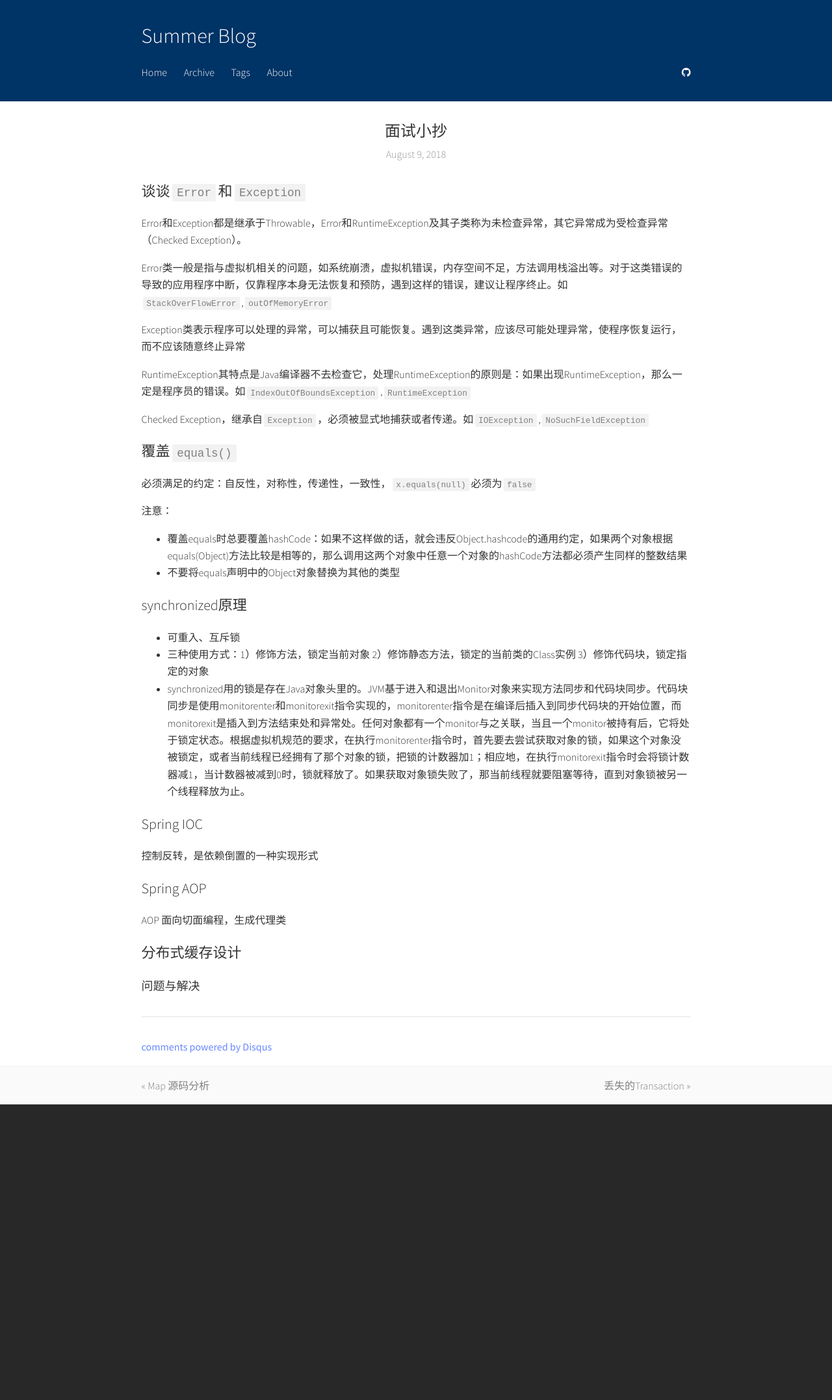
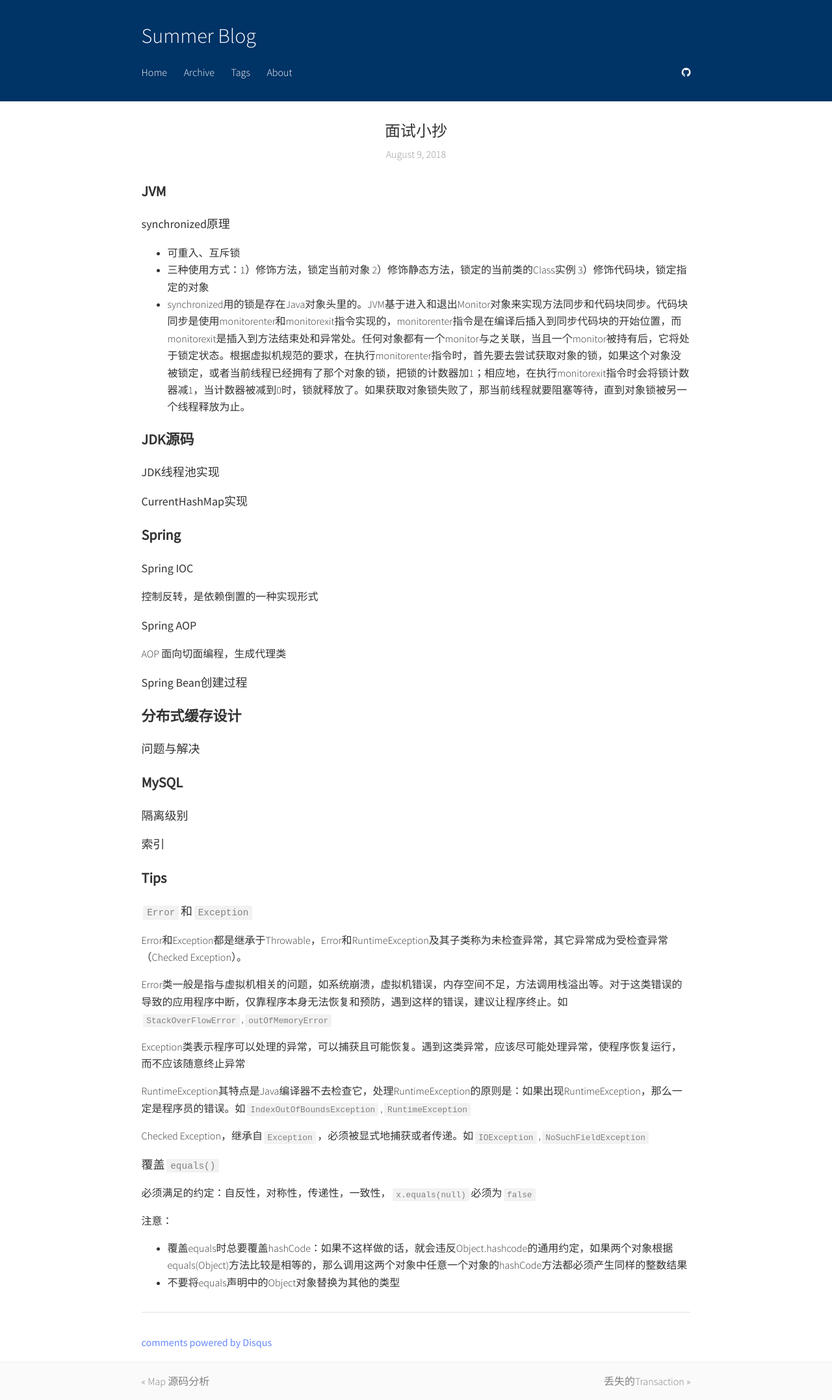
Before and after one commit to summer00/summer00.github.io, a Jekyll site: the page built from _posts/2018-08-09-interview-tips.md, in a window 1280 px wide. Shown: the whole page at 65% size. Built offline with Jekyll 4.4.1, drawn with Linux system fonts in a browser that asks for light colours; comment, search, counter and statistics services are not loaded; before the commit the page ends 1700 px from its top, so only the background shows below that; part of the change alters nothing that is shown.

Commit message:
update interview

```diff
--- a/_posts/2018-08-09-interview-tips.md
+++ b/_posts/2018-08-09-interview-tips.md
@@ -4,7 +4,46 @@ date:   2018-08-09 17:00:00 +0800
 categories: [summary]
 ---
 
-# 谈谈`Error`和`Exception`
+# JVM
+
+## synchronized原理
+
+* 可重入、互斥锁
+* 三种使用方式：1）修饰方法，锁定当前对象 2）修饰静态方法，锁定的当前类的Class实例 3）修饰代码块，锁定指定的对象
+* synchronized用的锁是存在Java对象头里的。JVM基于进入和退出Monitor对象来实现方法同步和代码块同步。代码块同步是使用monitorenter和monitorexit指令实现的，monitorenter指令是在编译后插入到同步代码块的开始位置，而monitorexit是插入到方法结束处和异常处。任何对象都有一个monitor与之关联，当且一个monitor被持有后，它将处于锁定状态。根据虚拟机规范的要求，在执行monitorenter指令时，首先要去尝试获取对象的锁，如果这个对象没被锁定，或者当前线程已经拥有了那个对象的锁，把锁的计数器加1；相应地，在执行monitorexit指令时会将锁计数器减1，当计数器被减到0时，锁就释放了。如果获取对象锁失败了，那当前线程就要阻塞等待，直到对象锁被另一个线程释放为止。
+
+<!--more-->
+
+# JDK源码
+
+## JDK线程池实现
+
+## CurrentHashMap实现
+
+# Spring
+
+## Spring IOC
+
+控制反转，是依赖倒置的一种实现形式
+
+## Spring AOP
+
+AOP 面向切面编程，生成代理类
+
+## Spring Bean创建过程
+
+# 分布式缓存设计
+
+## 问题与解决
+
+# MySQL
+
+## 隔离级别
+## 索引
+
+# Tips
+
+## `Error`和`Exception`
 
 Error和Exception都是继承于Throwable，Error和RuntimeException及其子类称为未检查异常，其它异常成为受检查异常（Checked Exception）。
 
@@ -17,28 +56,10 @@ RuntimeException其特点是Java编译器不去检查它，处理RuntimeExceptio
 Checked Exception，继承自`Exception`，必须被显式地捕获或者传递。如`IOException`,`NoSuchFieldException`
 <!--more-->
 
-# 覆盖`equals()`
+## 覆盖`equals()`
 
 必须满足的约定：自反性，对称性，传递性，一致性，`x.equals(null)`必须为`false`
 
 注意：
 * 覆盖equals时总要覆盖hashCode：如果不这样做的话，就会违反Object.hashcode的通用约定，如果两个对象根据equals(Object)方法比较是相等的，那么调用这两个对象中任意一个对象的hashCode方法都必须产生同样的整数结果
 * 不要将equals声明中的Object对象替换为其他的类型
-
-# synchronized原理
-
-* 可重入、互斥锁
-* 三种使用方式：1）修饰方法，锁定当前对象 2）修饰静态方法，锁定的当前类的Class实例 3）修饰代码块，锁定指定的对象
-* synchronized用的锁是存在Java对象头里的。JVM基于进入和退出Monitor对象来实现方法同步和代码块同步。代码块同步是使用monitorenter和monitorexit指令实现的，monitorenter指令是在编译后插入到同步代码块的开始位置，而monitorexit是插入到方法结束处和异常处。任何对象都有一个monitor与之关联，当且一个monitor被持有后，它将处于锁定状态。根据虚拟机规范的要求，在执行monitorenter指令时，首先要去尝试获取对象的锁，如果这个对象没被锁定，或者当前线程已经拥有了那个对象的锁，把锁的计数器加1；相应地，在执行monitorexit指令时会将锁计数器减1，当计数器被减到0时，锁就释放了。如果获取对象锁失败了，那当前线程就要阻塞等待，直到对象锁被另一个线程释放为止。
-
-# Spring IOC
-
-控制反转，是依赖倒置的一种实现形式
-
-# Spring AOP
-
-AOP 面向切面编程，生成代理类
-
-# 分布式缓存设计
-
-## 问题与解决
--- a/_sass/basic.sass
+++ b/_sass/basic.sass
@@ -61,9 +61,11 @@ article header h1
 
 article h1
   font-size: 22px
+  font-weight: bold
 
 article h2
   font-size: 18px
+  font-weight: normal
 
 article
   font-size: 16px
```
